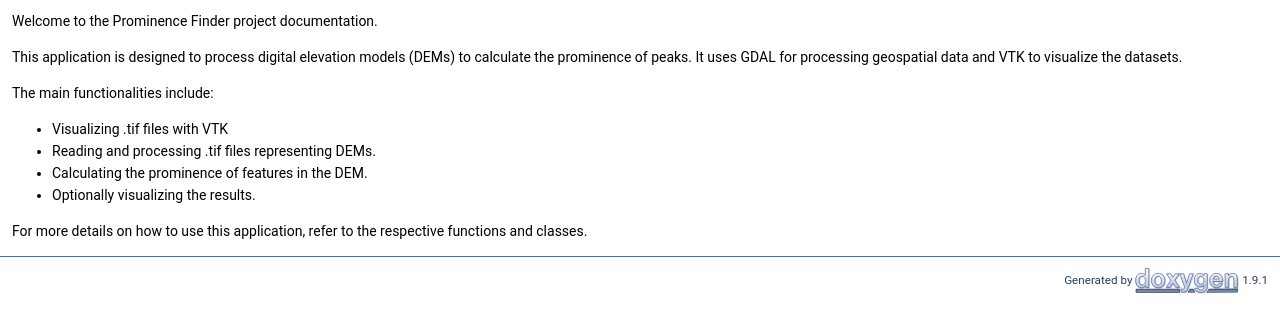
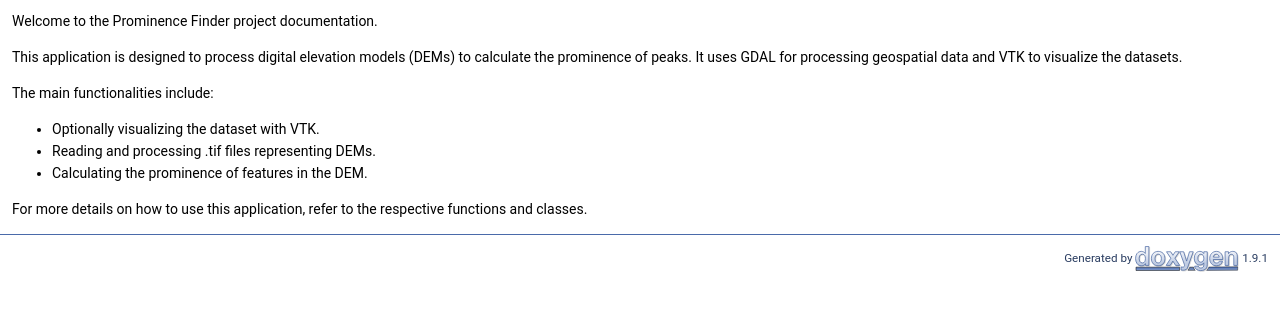
Before and after one commit to arnifreyrm/prominence-finder, a plain HTML site: page index.html in a window 1280 px wide. Shown: the part 156-488 px from the top of the page. Drawn offline with Linux system fonts and the light colour scheme.

Commit message:
Deploying to gh-pages from @ arnifreyrm/prominence-finder@a2227740ccb640f9950e9c21806a53dd38110fcd 🚀

```diff
--- a/index.html
+++ b/index.html
@@ -68,10 +68,9 @@ $(function() {
 <div class="textblock"><p>Welcome to the Prominence Finder project documentation.</p>
 <p>This application is designed to process digital elevation models (DEMs) to calculate the prominence of peaks. It uses GDAL for processing geospatial data and VTK to visualize the datasets.</p>
 <p>The main functionalities include:</p><ul>
-<li>Visualizing .tif files with VTK</li>
+<li>Optionally visualizing the dataset with VTK.</li>
 <li>Reading and processing .tif files representing DEMs.</li>
 <li>Calculating the prominence of features in the DEM.</li>
-<li>Optionally visualizing the results.</li>
 </ul>
 <p>For more details on how to use this application, refer to the respective functions and classes. </p>
 </div></div><!-- PageDoc -->
```
